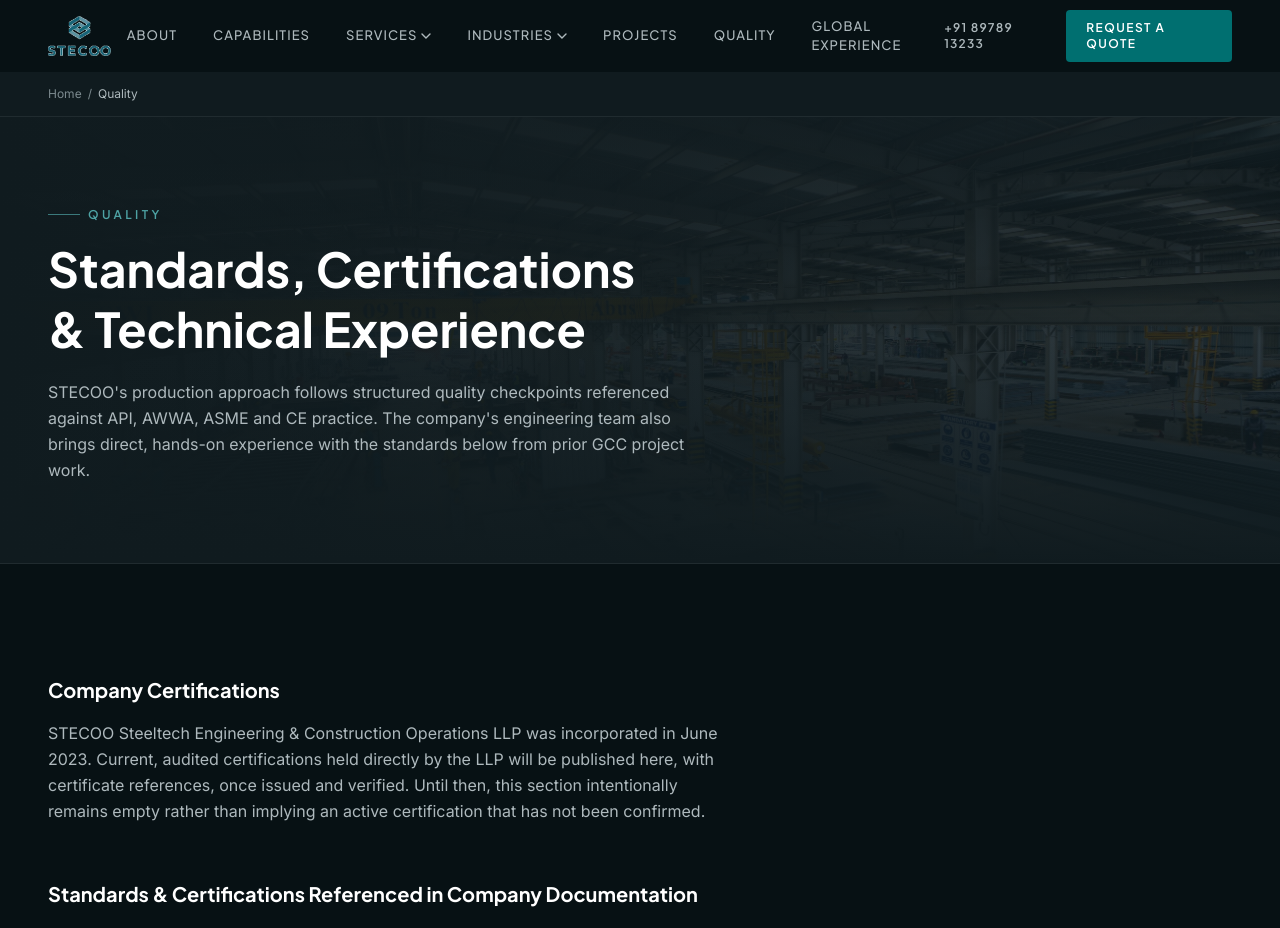
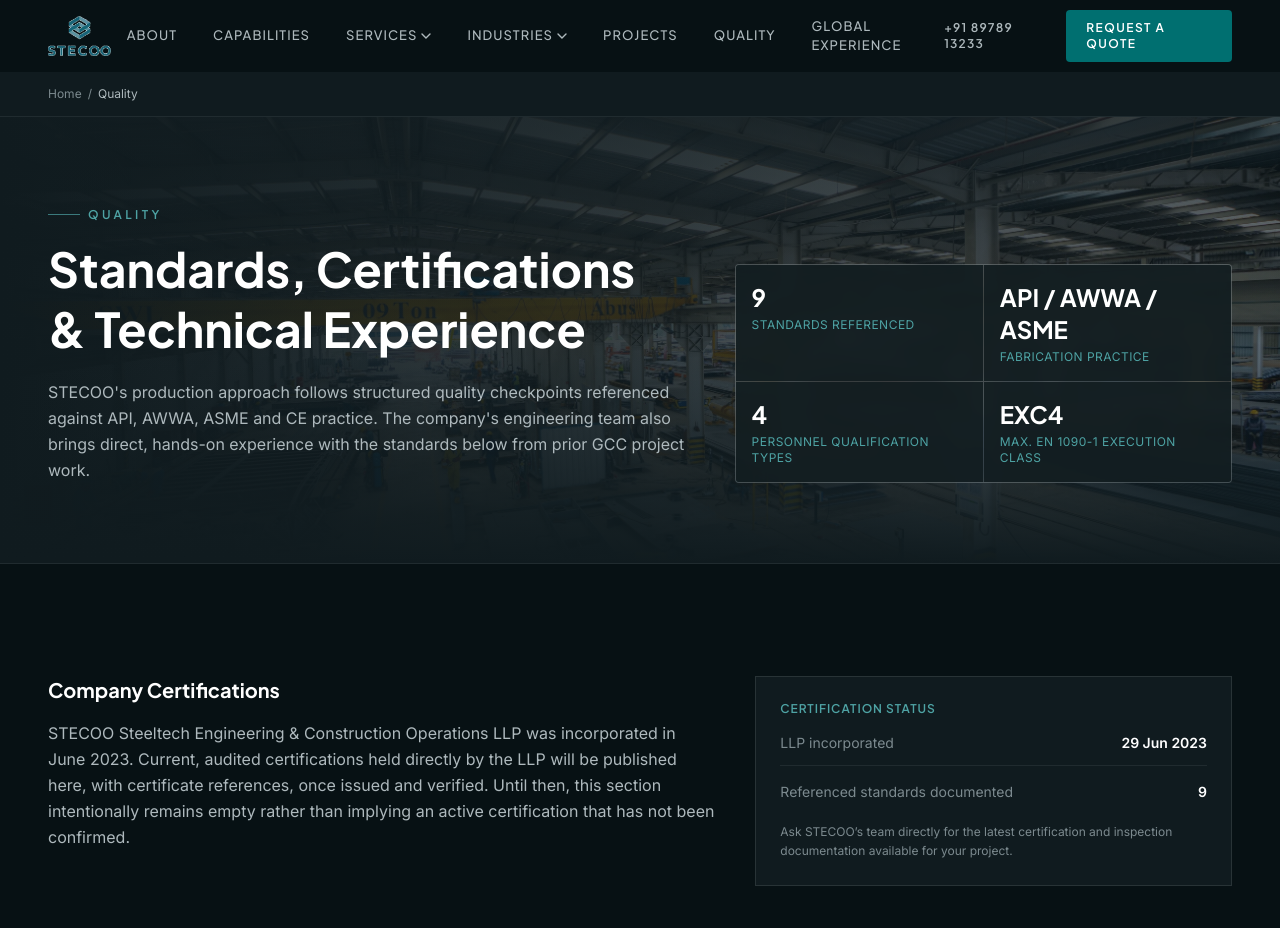
Before and after one commit to queentouchtechnology/stecoo.com, a Next.js app: page /quality in a window 1280 px wide. Shown: the top 928 px of the page. Built offline with nearby package versions, Linux system fonts and the light colour scheme.

Commit message:
feat: enhance PageHeader component with highlights and image support across multiple pages

```diff
--- a/src/app/about/page.tsx
+++ b/src/app/about/page.tsx
@@ -17,7 +17,18 @@
   return (
     <>
       <Breadcrumbs items={[{ name: "About", href: "/about" }]} />
-      <PageHeader eyebrow={COMPANY_INTRO.eyebrow} title={COMPANY_INTRO.headline} />
+      <PageHeader
+        eyebrow={COMPANY_INTRO.eyebrow}
+        title={COMPANY_INTRO.headline}
+        description={COMPANY_INTRO.paragraphs[0]}
+        image={{ src: "/images/global/fabrication-shop-interior-crane-plate-work.webp", alt: "" }}
+        highlights={[
+          { value: LEGAL.incorporationDate, label: "LLP Incorporated" },
+          { value: String(BUSINESS_SCOPE.length), label: "Business Scope Areas" },
+          { value: String(WORKFORCE_ROLES.length), label: "Trade Disciplines" },
+          { value: String(SPECIAL_MACHINES.length), label: "Special Machines Built" },
+        ]}
+      />
 
       <Section tone="ink" containerClassName="grid grid-cols-1 gap-16 lg:grid-cols-[1.4fr_1fr]">
         <div>
--- a/src/app/capabilities/page.tsx
+++ b/src/app/capabilities/page.tsx
@@ -22,6 +22,11 @@
         eyebrow="Capabilities"
         title="Eight Disciplines, One Engineering Team"
         description="Every capability below is engineered and fabricated by the same team, from first calculation through final quality checkpoint."
+        highlights={[
+          { value: String(CAPABILITIES.length), label: "Core Disciplines" },
+          { value: "API / ASME / EN 1090", label: "Standards Referenced" },
+          { value: "800 in-dia", label: "Monthly Spool Capacity" },
+        ]}
       />
       <Section tone="ink" containerClassName="grid grid-cols-1 gap-6 sm:grid-cols-2 lg:grid-cols-3">
         {CAPABILITIES.map((cap) => {
--- a/src/app/company-profile/page.tsx
+++ b/src/app/company-profile/page.tsx
@@ -23,6 +23,8 @@
         eyebrow="Company Profile"
         title={FACILITY_DESCRIPTION.headline}
         description="STECOO's registered and operational presence in Visakhapatnam, Andhra Pradesh, India."
+        image={{ src: "/images/office/stecoo-visakhapatnam-office-building-exterior.webp", alt: "" }}
+        highlights={FACILITY_STATS.slice(0, 4).map((s) => ({ value: `${s.value} ${s.unit}`, label: s.label }))}
       />
       <JsonLd data={localBusinessSchema()} />
 
--- a/src/app/company-registration/page.tsx
+++ b/src/app/company-registration/page.tsx
@@ -29,6 +29,10 @@
         eyebrow="Company Registration"
         title="Company Registration Details"
         description="Public incorporation and MSME registration facts for STECOO Steeltech Engineering and Construction Operations LLP."
+        highlights={[
+          { value: LEGAL.llpin, label: "LLPIN" },
+          { value: LEGAL.udyamClassification, label: "Udyam Classification" },
+        ]}
       />
 
       <Section tone="ink">
--- a/src/app/contact/page.tsx
+++ b/src/app/contact/page.tsx
@@ -22,6 +22,11 @@
         eyebrow="Contact"
         title="Request a Project Quote"
         description="Tell us about your fabrication, engineering or installation requirement and STECOO's team will respond directly."
+        image={{ src: "/images/global/torishima-pump-station-motor-room.webp", alt: "" }}
+        highlights={[
+          { value: "Call / Email / WhatsApp", label: "Direct Channels" },
+          { value: "Visakhapatnam", label: "Based In" },
+        ]}
       />
       <JsonLd data={localBusinessSchema()} />
 
--- a/src/app/industries/page.tsx
+++ b/src/app/industries/page.tsx
@@ -19,6 +19,11 @@
         eyebrow="Industries"
         title="Industries We Serve"
         description="STECOO's fabrication and engineering capability applies across process industries — supported by registered business activity and, where documented, direct project experience."
+        image={{ src: "/images/global/horizontal-pressure-vessels-piping-mountain-site.webp", alt: "" }}
+        highlights={[
+          { value: String(INDUSTRIES.length), label: "Industries Served" },
+          { value: "India / GCC", label: "Registered & Team Scope" },
+        ]}
       />
       <Section tone="ink" containerClassName="grid grid-cols-1 gap-6 sm:grid-cols-2 lg:grid-cols-3">
         {INDUSTRIES.map((ind) => (
--- a/src/app/quality/page.tsx
+++ b/src/app/quality/page.tsx
@@ -18,13 +18,27 @@
   alternates: { canonical: "/quality" },
 };
 
+const QUALITY_HIGHLIGHTS = [
+  { value: String(REFERENCED_STANDARDS.length), label: "Standards Referenced" },
+  { value: "API / AWWA / ASME", label: "Fabrication Practice" },
+  { value: String(TEAM_QUALIFICATIONS.length), label: "Personnel Qualification Types" },
+  { value: "EXC4", label: "Max. EN 1090-1 Execution Class" },
+];
+
 export default function QualityPage() {
   return (
     <>
       <Breadcrumbs items={[{ name: "Quality", href: "/quality" }]} />
-      <PageHeader eyebrow="Quality" title={QUALITY_APPROACH.headline} description={QUALITY_APPROACH.intro} />
+      <PageHeader
+        eyebrow="Quality"
+        title={QUALITY_APPROACH.headline}
+        description={QUALITY_APPROACH.intro}
+        highlights={QUALITY_HIGHLIGHTS}
+      />
 
       <Section tone="ink">
+        <div className="grid grid-cols-1 gap-10 lg:grid-cols-[1.4fr_1fr]">
+          <div>
             <h2 className="font-display text-xl font-bold text-white">Company Certifications</h2>
             <p className="mt-4 max-w-2xl leading-relaxed text-steel">
               STECOO Steeltech Engineering &amp; Construction Operations LLP was incorporated in June 2023. Current,
@@ -32,6 +46,27 @@
               once issued and verified. Until then, this section intentionally remains empty rather than implying an
               active certification that has not been confirmed.
             </p>
+          </div>
+          <div className="border border-steel/15 bg-surface p-6">
+            <h3 className="font-display text-xs font-semibold uppercase tracking-[0.08em] text-teal-light">
+              Certification Status
+            </h3>
+            <dl className="mt-4 space-y-4 text-sm">
+              <div className="flex items-start justify-between gap-4 border-b border-steel/10 pb-3">
+                <dt className="text-steel-dim">LLP incorporated</dt>
+                <dd className="text-right font-semibold text-white">29 Jun 2023</dd>
+              </div>
+              <div className="flex items-start justify-between gap-4">
+                <dt className="text-steel-dim">Referenced standards documented</dt>
+                <dd className="text-right font-semibold text-white">{REFERENCED_STANDARDS.length}</dd>
+              </div>
+            </dl>
+            <p className="mt-5 text-xs leading-relaxed text-steel-dim">
+              Ask STECOO&rsquo;s team directly for the latest certification and inspection documentation available
+              for your project.
+            </p>
+          </div>
+        </div>
 
         <h2 className="mt-14 font-display text-xl font-bold text-white">
           Standards &amp; Certifications Referenced in Company Documentation
--- a/src/components/PageHeader.tsx
+++ b/src/components/PageHeader.tsx
@@ -7,30 +7,52 @@
   alt: "",
 };
 
+export interface PageHeaderHighlight {
+  value: string;
+  label: string;
+}
+
 export function PageHeader({
   eyebrow,
   title,
   description,
   image = DEFAULT_IMAGE,
+  highlights,
 }: {
   eyebrow: string;
   title: string;
   description?: string;
   image?: { src: string; alt: string };
+  highlights?: PageHeaderHighlight[];
 }) {
   return (
     <div className="relative overflow-hidden border-b border-steel/10 bg-surface py-16 sm:py-20">
       <div className="absolute inset-0" aria-hidden>
-        <Image src={image.src} alt={image.alt} fill sizes="100vw" priority className="object-cover opacity-30" />
-        <div className="absolute inset-0 bg-gradient-to-r from-surface via-surface/80 to-surface/40" />
-        <div className="absolute inset-0 bg-gradient-to-t from-surface via-transparent to-surface/60" />
+        <Image src={image.src} alt={image.alt} fill sizes="100vw" priority className="object-cover opacity-60" />
+        <div className="absolute inset-0 bg-gradient-to-r from-surface via-surface/70 to-surface/25" />
+        <div className="absolute inset-0 bg-gradient-to-t from-surface via-transparent to-surface/50" />
       </div>
       <Container className="relative">
-        <Eyebrow>{eyebrow}</Eyebrow>
-        <h1 className="mt-4 max-w-3xl font-display text-3xl font-bold leading-tight text-white text-balance sm:text-5xl">
-          {title}
-        </h1>
-        {description && <p className="mt-5 max-w-2xl leading-relaxed text-steel">{description}</p>}
+        <div className={highlights && highlights.length > 0 ? "grid grid-cols-1 gap-10 lg:grid-cols-[1.3fr_1fr] lg:items-end" : undefined}>
+          <div>
+            <Eyebrow>{eyebrow}</Eyebrow>
+            <h1 className="mt-4 max-w-3xl font-display text-3xl font-bold leading-tight text-white text-balance sm:text-5xl">
+              {title}
+            </h1>
+            {description && <p className="mt-5 max-w-2xl leading-relaxed text-steel">{description}</p>}
+          </div>
+
+          {highlights && highlights.length > 0 && (
+            <dl className="grid grid-cols-2 gap-px overflow-hidden rounded-sm border border-steel/20 bg-steel/15 backdrop-blur-sm sm:grid-cols-3 lg:grid-cols-2">
+              {highlights.map((h) => (
+                <div key={h.label} className="bg-surface/90 p-4">
+                  <dt className="font-display text-xl font-bold text-white sm:text-2xl">{h.value}</dt>
+                  <dd className="mt-1 text-xs uppercase tracking-[0.04em] text-teal-light">{h.label}</dd>
+                </div>
+              ))}
+            </dl>
+          )}
+        </div>
       </Container>
     </div>
   );
```
Also changed, not shown: src/app/global-experience/page.tsx (+11 -1 lines), src/app/industries/[slug]/page.tsx (+10 -1 lines), src/app/projects/page.tsx (+10 -1 lines), src/app/services/[slug]/page.tsx (+12 -1 lines). Lines whose indentation alone changed are shown as unchanged.
